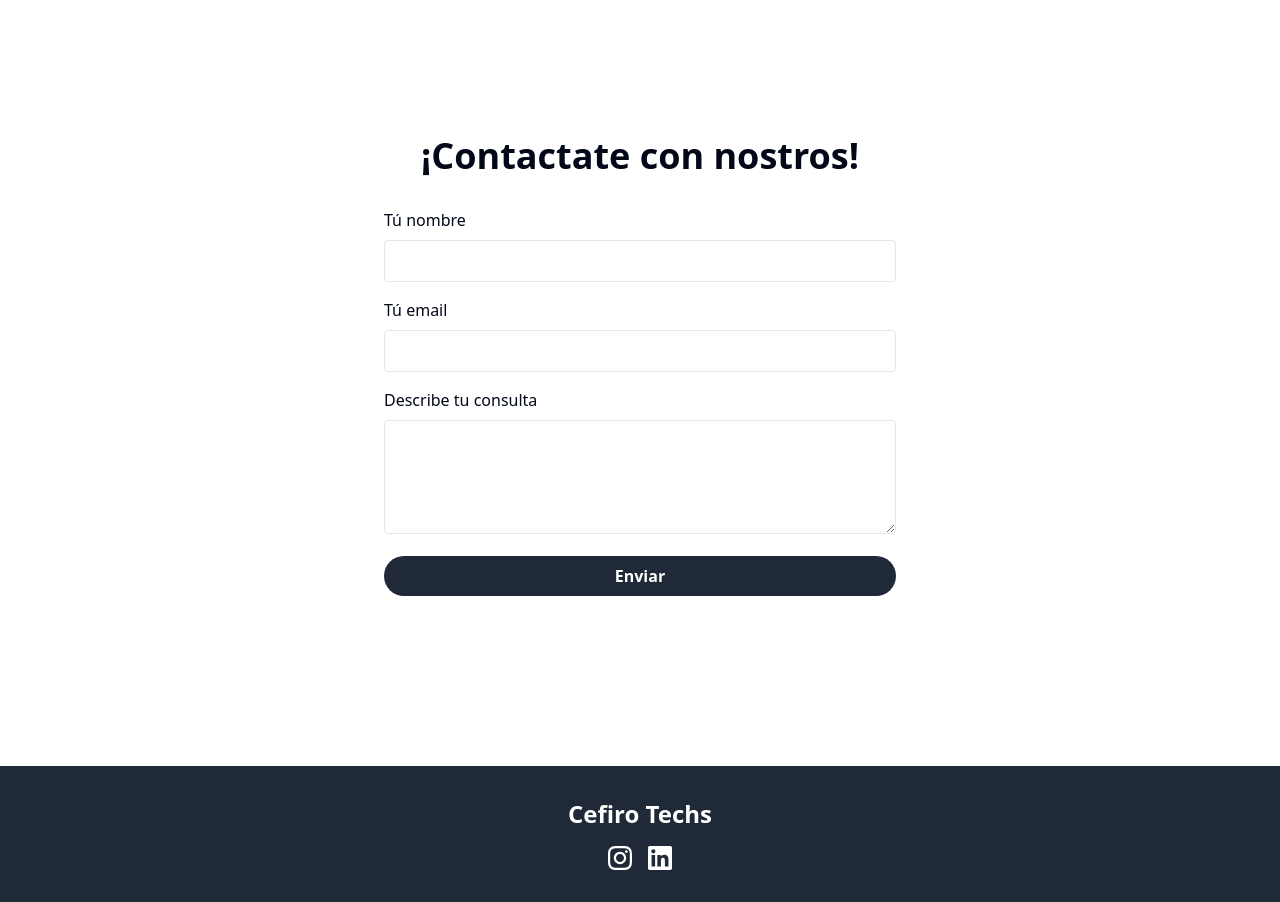
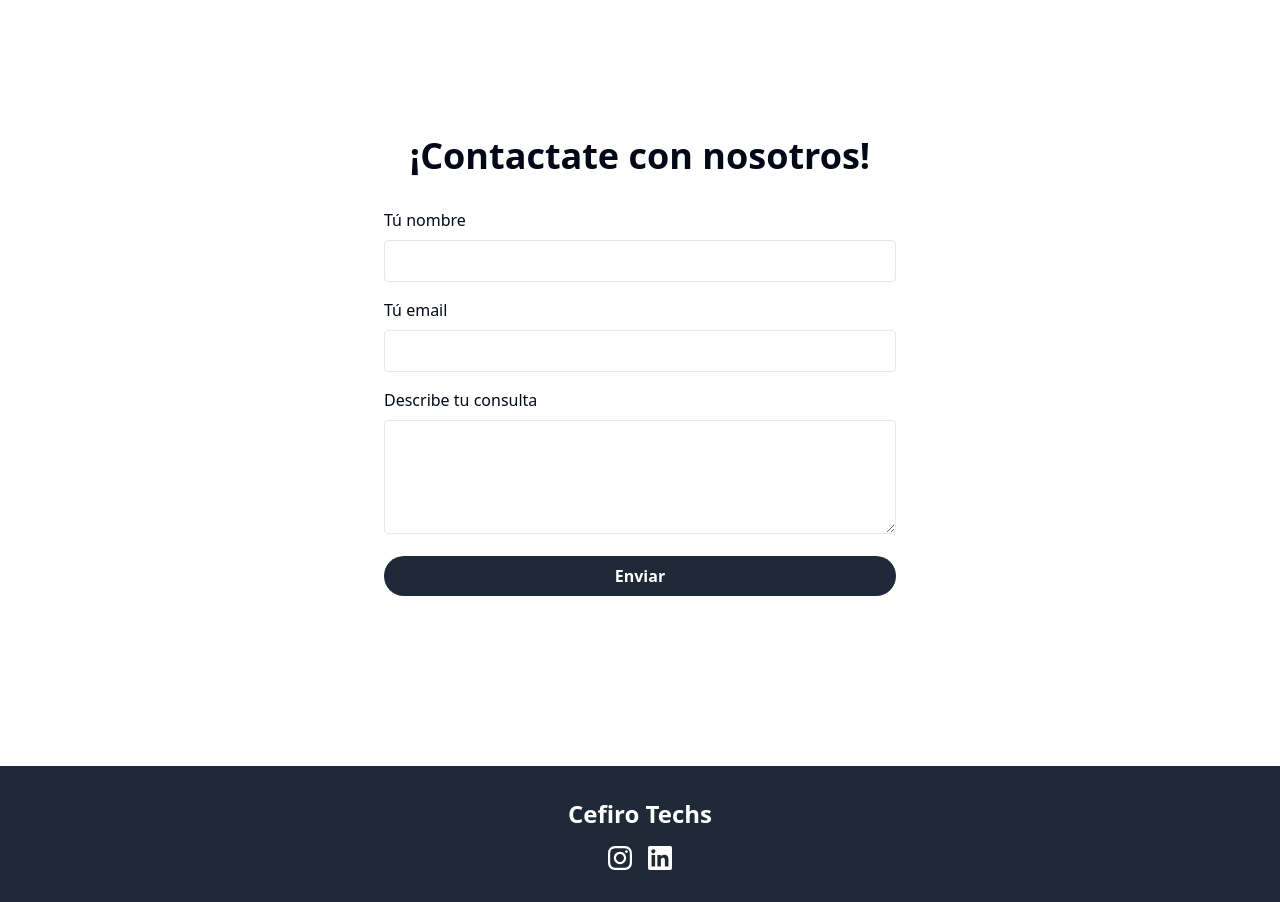
Before and after one commit to nabudev/cefiro-technologies, a Next.js app in the folder myapp/: page / in a window 1280 px wide. Shown: the part 4780-5682 px from the top of the page. Built offline with nearby package versions, Linux system fonts and the light colour scheme.

Commit message:
Update tittle contact-form.jsx

```diff
--- a/myapp/src/components/contact-form.jsx
+++ b/myapp/src/components/contact-form.jsx
@@ -43,7 +43,7 @@ export function ContactFormJsx() {
     <div className="py-20 bg-white flex items-center justify-center min-h-screen">
       <div className="container mx-auto px-6">
           <div className="w-full">
-            <h2 className="text-4xl font-bold text-center mb-8">¡Contactate con nostros!</h2>
+            <h2 className="text-4xl font-bold text-center mb-8">¡Contactate con nosotros!</h2>
             <form onSubmit={handleSubmit(onSubmit)} className="max-w-lg mx-auto">
               <div className="mb-4">
                 <label htmlFor="name" className="block mb-2">Tú nombre</label>
```
